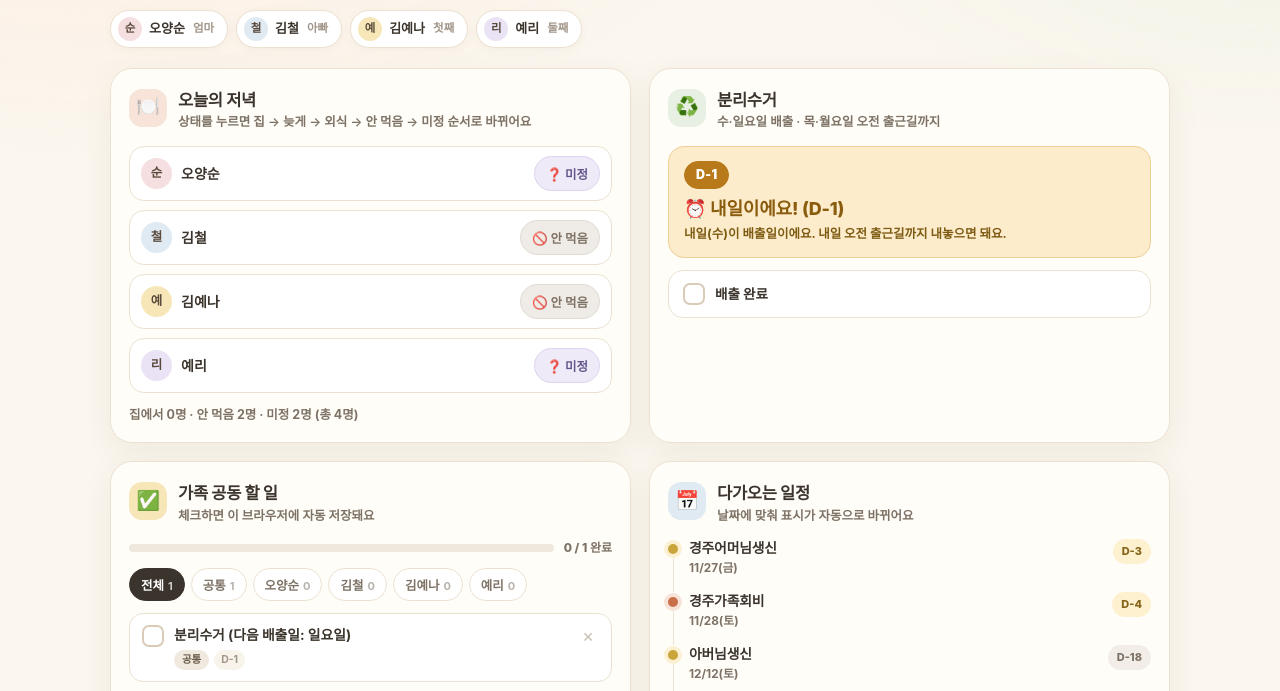
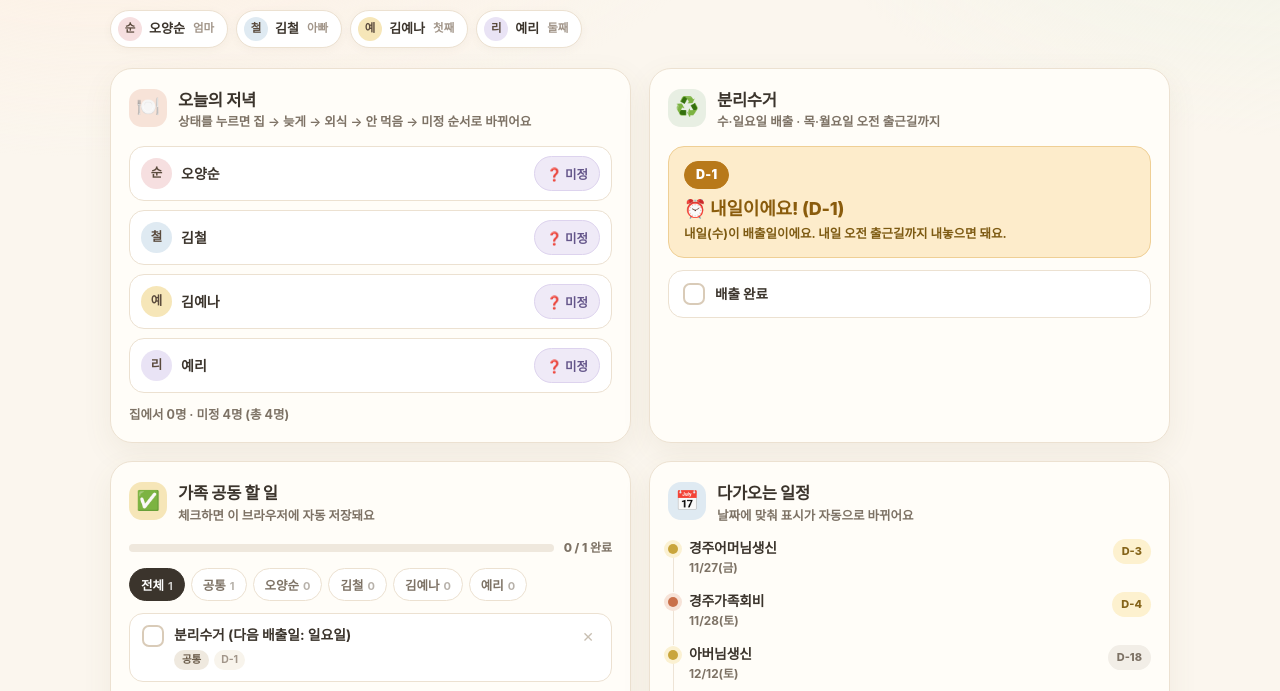
Before and after one commit to yena5789/family-dashboard, a plain HTML site: page index.html in a window 1280 px wide. Shown: the part 94-785 px from the top of the page. Drawn offline with Linux system fonts and the light colour scheme.

Commit message:
2026-11-25 아침 업데이트

```diff
--- a/index.html
+++ b/index.html
@@ -535,7 +535,7 @@
     { id: 'yena', name: '김예나', initial: '예', color: 'var(--butter)' },
     { id: 'eri', name: '예리', initial: '리', color: 'var(--lilac)' }
   ];
-  var dinnerDefault = { oh: 'unknown', kim: 'skip', yena: 'skip', eri: 'unknown' };
+  var dinnerDefault = { oh: 'unknown', kim: 'unknown', yena: 'unknown', eri: 'unknown' };
   var dinnerSaved = load(KEY.dinner + todayStr, null);
   var dinner = {};
   FAMILY.forEach(function (p) {
```
